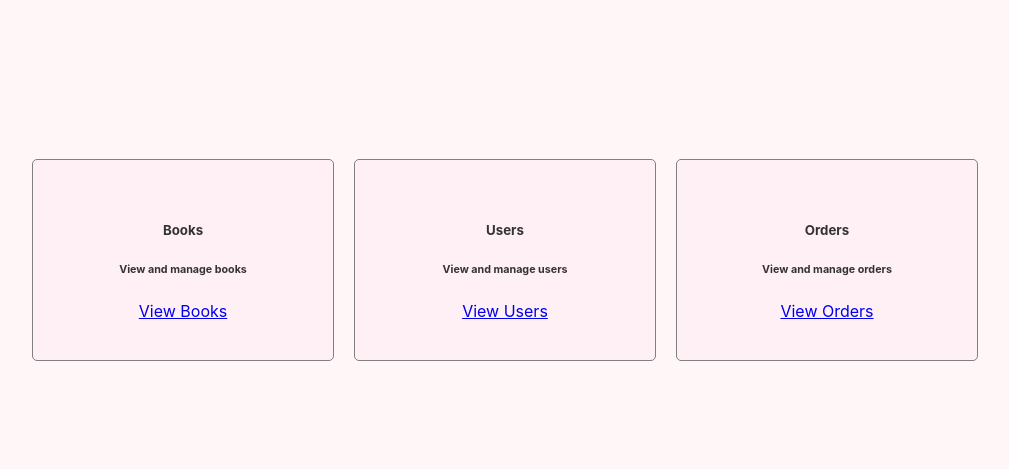
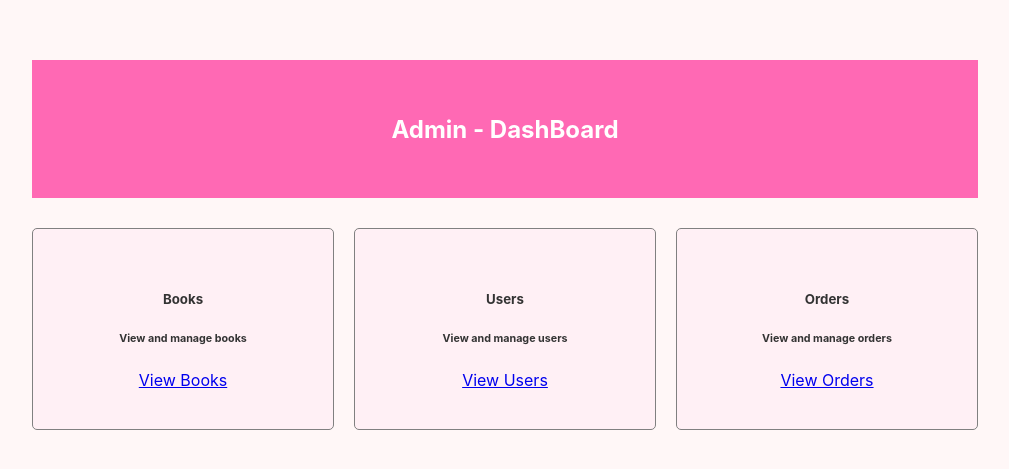
Before and after one commit to MinalChhatre10/CRUD-BOOK, a React (Create React App) app in the folder Client/client/: page /dashboard in a window 1280 px wide. Shown: the part 155-624 px from the top of the page, without its empty margins (135-1144 px from the left). Built offline with nearby package versions, Linux system fonts and the light colour scheme.

Commit message:
Admin-Dashboard completed

```diff
--- a/Client/client/src/Dashboard.css
+++ b/Client/client/src/Dashboard.css
@@ -8,6 +8,7 @@
   nav.navbar {
     background-color: #FF69B4;
     color: white;
+    padding: 35px;
   }
 
   nav.navbar a.navbar-brand {
--- a/Client/client/src/Pages/Dashboard.jsx
+++ b/Client/client/src/Pages/Dashboard.jsx
@@ -1,12 +1,14 @@
 import React from 'react';
 import { Link } from 'react-router-dom';
+import Navigation from './Navigation';
 
 // import logo from './logo.png';
 import { Card, CardBody, CardTitle, CardSubtitle } from 'reactstrap';
 
 const Dashboard = () => {
   return (
-  <>
+  <div>
+   <Navigation />
       <div className="container">
         <div className="row mt-4 card-container">
           <div className="col-md-4">
@@ -41,7 +43,7 @@ const Dashboard = () => {
           </div>
         </div>
       </div>
-      </>
+      </div>
   );
 };
 
--- /dev/null
+++ b/Client/client/src/Pages/Navigation.jsx
@@ -0,0 +1,19 @@
+import React from 'react';
+import { Link } from 'react-router-dom';
+
+const Navigation = () => {
+  return (
+    <div className="bg-pink">
+      <div className="container-fluid mb-3">
+        <nav className="navbar navbar-expand-lg navbar-light">
+          <div className="container">
+           <h2> Admin - DashBoard </h2>
+
+          </div>
+        </nav>
+      </div>
+    </div>
+  );
+};
+
+export default Navigation;
```
